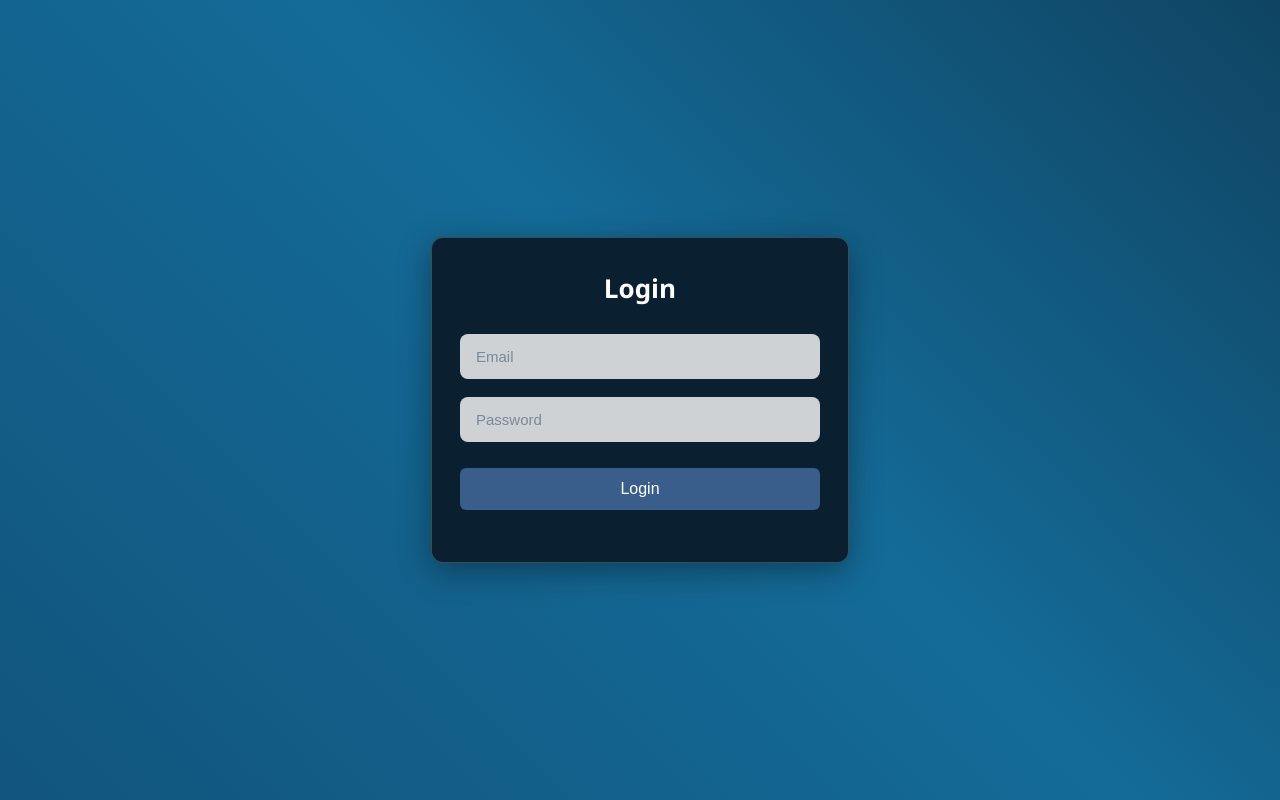
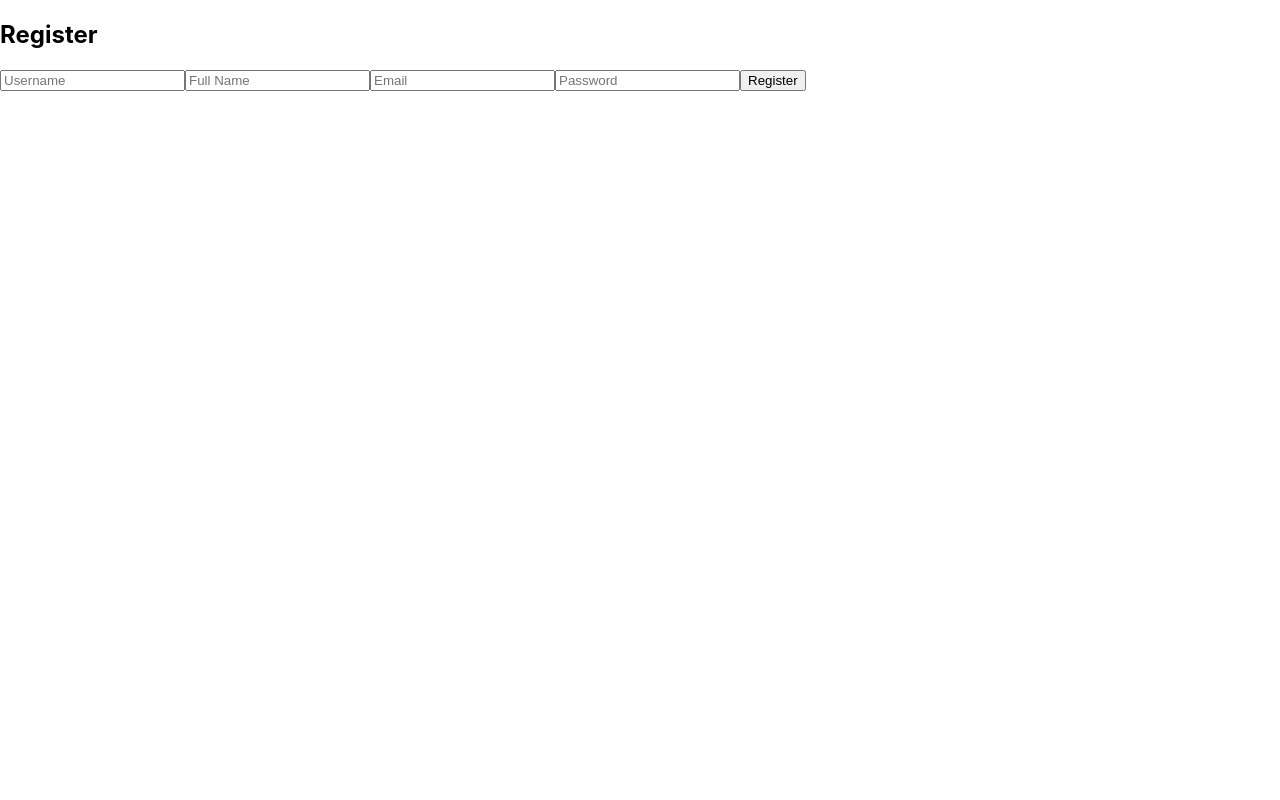
Before and after one commit to NiaPopova/Instant-Messenger, a React (Create React App) app in the folder client/: page /register in a window 1280 px wide. Before the commit this address led to /login. Built offline with nearby package versions, Linux system fonts and the light colour scheme.

Commit message:
adding registration component

```diff
--- a/client/src/App.js
+++ b/client/src/App.js
@@ -4,6 +4,7 @@ import { BrowserRouter, Routes, Route, Navigate } from "react-router-dom";
 import LoginForm from "./components/login/LoginForm";
 import Chat from "./components/chat/Chat";
 import Profile from "./components/profile/Profile";
+import RegisterForm from "./components/registration/RegisterForm";
 
 function App() {
   // Функция, която проверява дали user е в localStorage
@@ -19,6 +20,7 @@ function App() {
 
         {/* Публичен маршрут за логин */}
         <Route path="/login" element={<LoginForm />} />
+        <Route path="/register" element={<RegisterForm />} />
 
         {/* Защитен маршрут: /chat */}
         <Route
--- a/client/src/components/chat/Chat.js
+++ b/client/src/components/chat/Chat.js
@@ -24,6 +24,7 @@ function Chat() {
 
     const [channels, setChannels] = useState([]);
     const [currentChannel, setCurrentChannel] = useState("");
+    const [selectedChannel, setSelectedChannel] = useState(null);
     const [channelMessages, setChannelMessages] = useState([]);
     const [channelUsers, setChannelUsers] = useState([]);
     const [isChannelModalOpen, setIsChannelModalOpen] = useState(false);
@@ -104,6 +105,12 @@ function Chat() {
         fetchChannelData();
     }, [currentChannel]);
 
+    useEffect(() => {
+        const selectedChannel = channels.find((ch) => ch._id === currentChannel);
+
+        setSelectedChannel(selectedChannel);
+    }, [currentChannel]);
+
     const handleSendPublicMessage = (text) => {
         if (!text || !currentChannel) return;
 
@@ -143,6 +150,7 @@ function Chat() {
             );
 
             const channel = await res.json();
+            setChannels([...channels, channel])
             setCurrentChannel(channel._id);
         } catch (err) {
             console.error("Грешка при fetchPrivateMessages:", err);
@@ -174,8 +182,6 @@ function Chat() {
             console.error("Грешка при api/messages/search:", err);
         }
     };
-
-    const selectedChannel = channels.find((ch) => ch._id === currentChannel);
 
     return (
         <div className={styles['chat-container']}>
--- /dev/null
+++ b/client/src/components/registration/RegisterForm.js
@@ -0,0 +1,60 @@
+import { useState } from "react";
+import { useNavigate } from "react-router-dom";
+
+const RegisterForm = () => {
+    const [form, setForm] = useState({
+        username: "",
+        name: "",
+        email: "",
+        password: "",
+        last_active: new Date(),
+    });
+
+    const [message, setMessage] = useState("");
+    const navigate = useNavigate();
+
+    const handleChange = (e) => {
+        const { id, value } = e.target;
+        setForm((prev) => ({ ...prev, [id]: value }));
+    };
+
+    const handleSubmit = async (e) => {
+        e.preventDefault();
+
+        try {
+            const res = await fetch("http://localhost:4002/api/auth/register", {
+                method: "POST",
+                headers: { "Content-Type": "application/json" },
+                body: JSON.stringify(form),
+            });
+
+            const data = await res.json();
+
+            if (res.ok) {
+                localStorage.setItem("user", JSON.stringify(data.user));
+                navigate("/profile");
+            } else {
+                setMessage(data.message);
+            }
+        } catch (error) {
+            setMessage("Registration failed. Try again later.");
+            console.error("Error registering:", error);
+        }
+    };
+
+    return (
+        <div className="form-box">
+            <h2>Register</h2>
+            <form onSubmit={handleSubmit}>
+                <input id="username" placeholder="Username" onChange={handleChange} required />
+                <input id="name" placeholder="Full Name" onChange={handleChange} required />
+                <input id="email" placeholder="Email" type="email" onChange={handleChange} required />
+                <input id="password" type="password" placeholder="Password" onChange={handleChange} required />
+                <button type="submit">Register</button>
+            </form>
+            <p>{message}</p>
+        </div>
+    );
+};
+
+export default RegisterForm;
--- a/client/src/components/registration/registration.styled.ts
+++ /dev/null
@@ -1,4 +0,0 @@
-import styled from 'styled-components';
-
-export const registrationWrapper = styled.div`
-`;
```
Also changed, not shown: client/src/components/registration/registration.tsx (deleted, +0 -12 lines), 2 other files (tests, documents, lock files or other folders).
